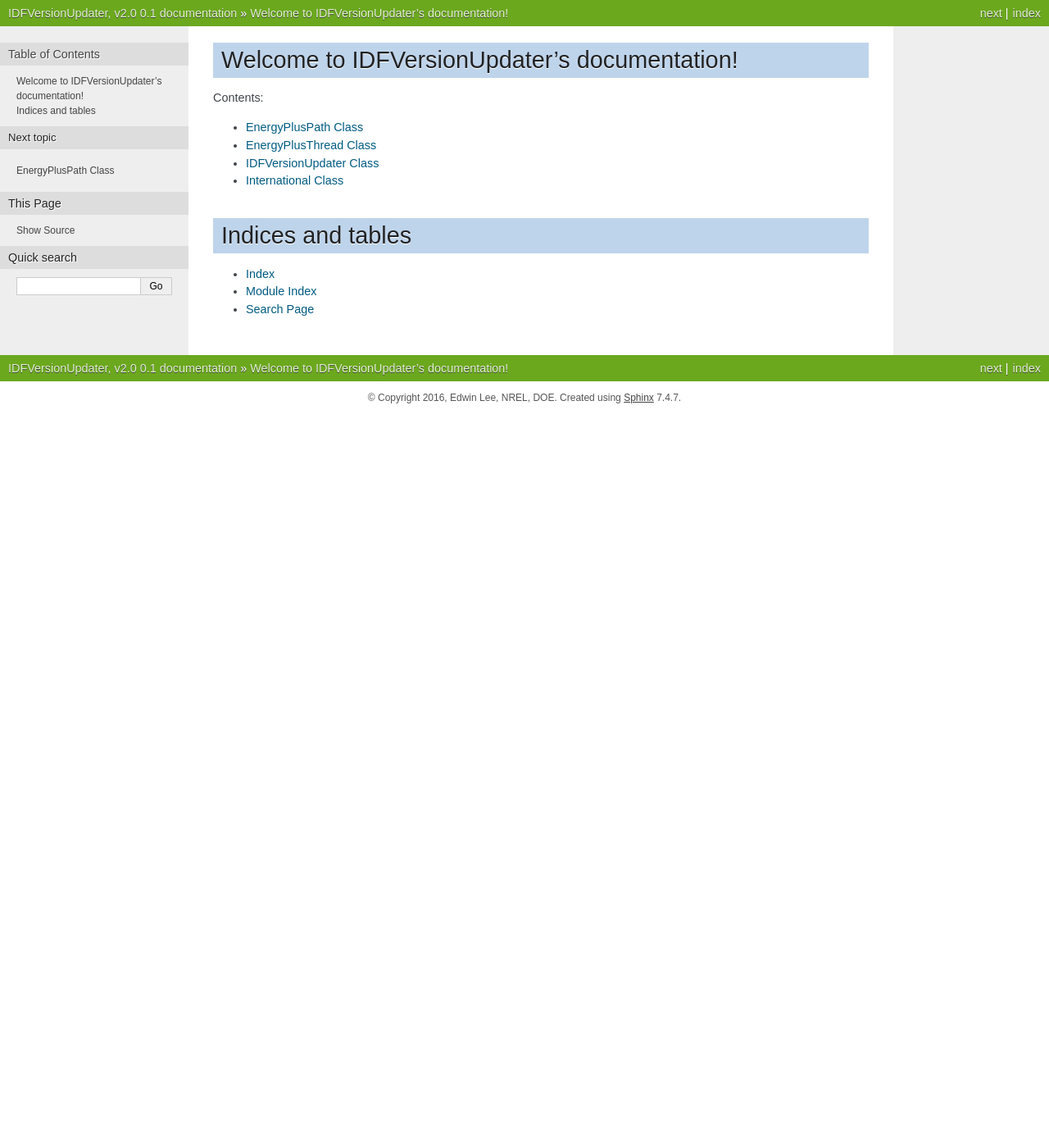
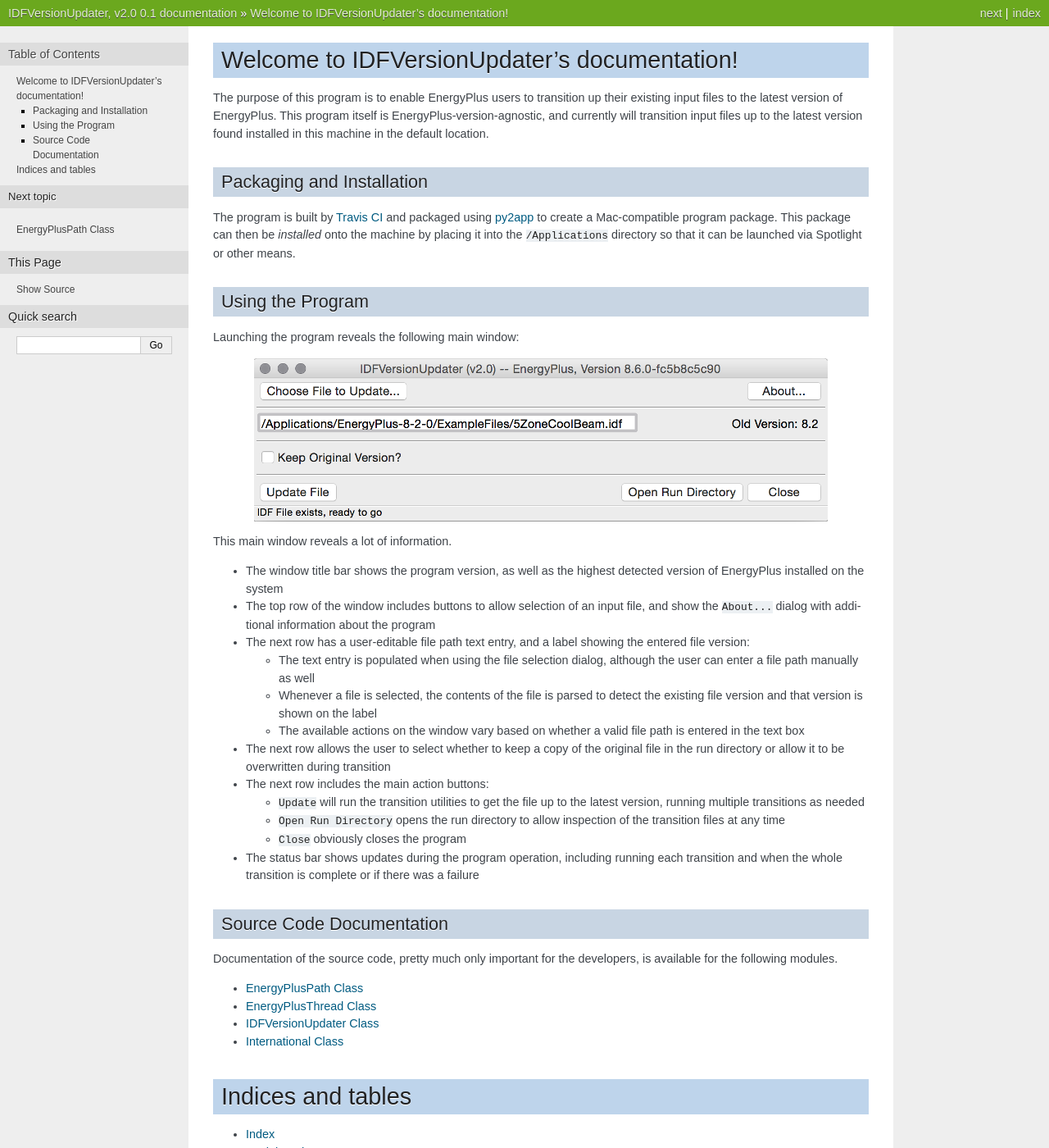
Before and after one commit to Myoldmopar/IDFVersionUpdater2, a Sphinx documentation site: the page built from docs/index.rst, in a window 1280 px wide and 1400 px high. Shown: the whole window at 82% size. Built offline with Sphinx 7.4.7, drawn with Linux system fonts in a browser that asks for light colours.

Commit message:
Update documentation

```diff
--- a/docs/conf.py
+++ b/docs/conf.py
@@ -139,7 +139,7 @@
 # Add any paths that contain custom static files (such as style sheets) here,
 # relative to this directory. They are copied after the builtin static files,
 # so a file named "default.css" will overwrite the builtin "default.css".
-html_static_path = []  # ['_static']
+html_static_path = ['_static']
 
 # Add any extra paths that contain custom files (such as robots.txt or
 # .htaccess) here, relative to this directory. These files are copied
--- a/docs/index.rst
+++ b/docs/index.rst
@@ -2,7 +2,56 @@
 Welcome to IDFVersionUpdater's documentation!
 =============================================
 
-Contents:
+The purpose of this program is to enable EnergyPlus users to transition up their existing input files to the latest version of EnergyPlus.
+This program itself is EnergyPlus-version-agnostic, and currently will transition input files up to the latest version found installed in this machine in the default location.
+
+--------------------------
+Packaging and Installation
+--------------------------
+
+The program is built by `Travis CI <https://travis-ci.org>`_ and packaged using `py2app <https://pythonhosted.org/py2app/>`_ to create a Mac-compatible program package.
+This package can then be *installed* onto the machine by placing it into the ``/Applications`` directory so that it can be launched via Spotlight or other means.
+
+-----------------
+Using the Program
+-----------------
+
+Launching the program reveals the following main window:
+
+.. image:: images/mainwindow.png
+   :align: center
+
+This main window reveals a lot of information.
+
+* The window title bar shows the program version, as well as the highest detected version of EnergyPlus installed on the system
+
+* The top row of the window includes buttons to allow selection of an input file, and show the ``About...`` dialog with additional information about the program
+
+* The next row has a user-editable file path text entry, and a label showing the entered file version:
+
+  * The text entry is populated when using the file selection dialog, although the user can enter a file path manually as well
+
+  * Whenever a file is selected, the contents of the file is parsed to detect the existing file version and that version is shown on the label
+
+  * The available actions on the window vary based on whether a valid file path is entered in the text box
+
+* The next row allows the user to select whether to keep a copy of the original file in the run directory or allow it to be overwritten during transition
+
+* The next row includes the main action buttons:
+
+  * ``Update`` will run the transition utilities to get the file up to the latest version, running multiple transitions as needed
+
+  * ``Open Run Directory`` opens the run directory to allow inspection of the transition files at any time
+
+  * ``Close`` obviously closes the program
+
+* The status bar shows updates during the program operation, including running each transition and when the whole transition is complete or if there was a failure
+
+-------------------------
+Source Code Documentation
+-------------------------
+
+Documentation of the source code, pretty much only important for the developers, is available for the following modules.
 
 .. toctree::
    :maxdepth: 2
```
Also changed, not shown: docs/images/mainwindow.png (added).
